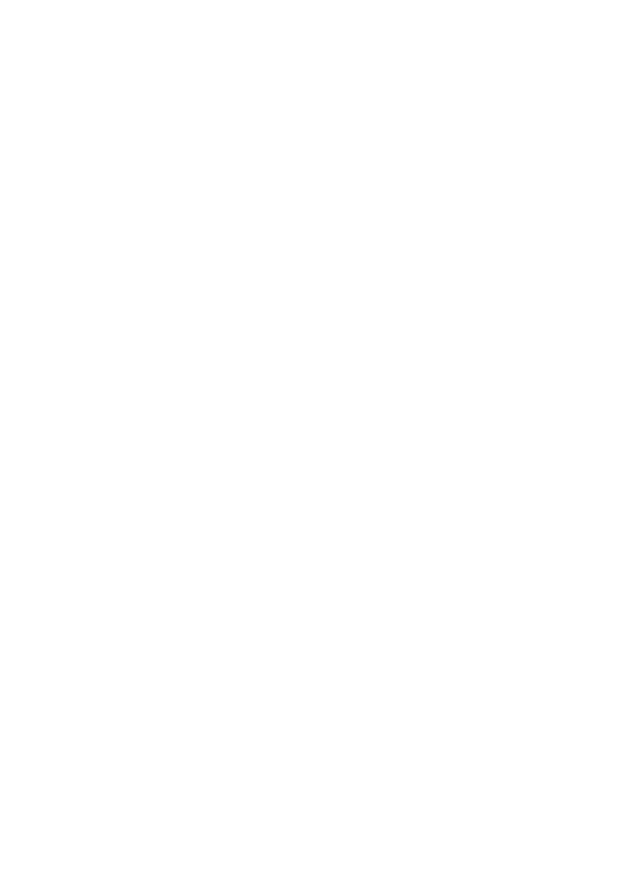
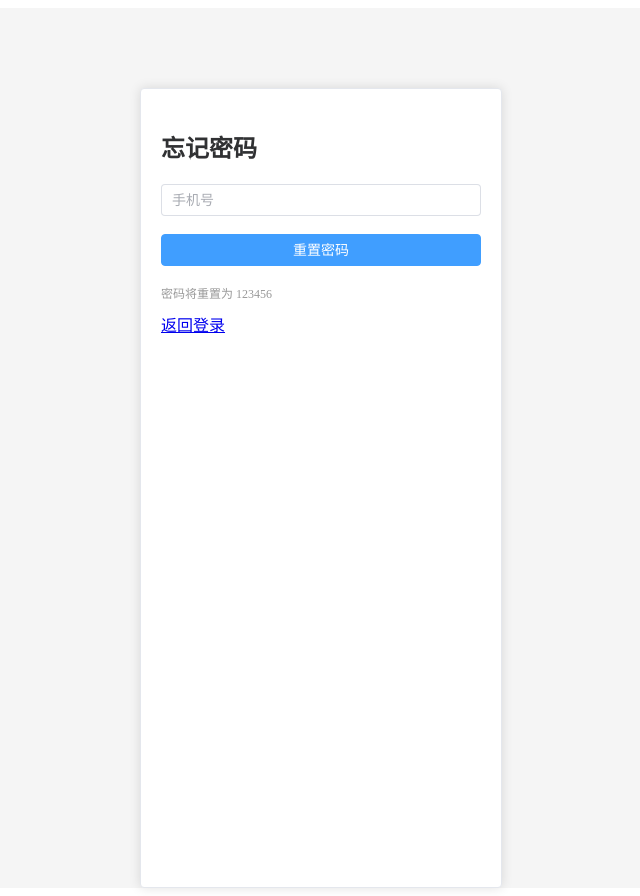
Before and after one commit to github125132/ym-health, a Vue app in the folder web/: page /forgot in a window 1280 px wide. Before the commit this address had no page. Shown: the whole page, without its empty margins (319-959 px from the left). Before the commit the page ends 800 px from the top, so only its background shows below. Built offline with nearby package versions, Linux system fonts and the light colour scheme.

Commit message:
feat: 完成忘记密码页面
- 后端 POST /api/v1/auth/forgot-password 重置密码为123456
- 前端 ForgotPassword.vue 页面

```diff
--- a/web/src/router/index.js
+++ b/web/src/router/index.js
@@ -7,6 +7,7 @@ const routes = [
   { path: '/', component: () => import('../views/home/Index.vue') },
   { path: '/login', component: () => import('../views/member/Login.vue') },
   { path: '/register', component: () => import('../views/member/Register.vue') },
+  { path: '/forgot', component: () => import('../views/member/ForgotPassword.vue') },
   { path: '/member', component: () => import('../views/member/Center.vue'), meta: { requiresAuth: true } },
   { path: '/products', component: () => import('../views/shop/ProductList.vue') },
   { path: '/products/:id', component: () => import('../views/shop/ProductDetail.vue') },
--- /dev/null
+++ b/web/src/views/member/ForgotPassword.vue
@@ -0,0 +1,45 @@
+<template>
+  <div class="forgot-page">
+    <el-card class="forgot-card">
+      <h2>忘记密码</h2>
+      <el-form ref="formRef" :model="form" :rules="rules">
+        <el-form-item prop="phone">
+          <el-input v-model="form.phone" placeholder="手机号" />
+        </el-form-item>
+        <el-form-item>
+          <el-button type="primary" @click="handleReset" :loading="loading" style="width:100%">
+            重置密码
+          </el-button>
+        </el-form-item>
+      </el-form>
+      <div class="tips">密码将重置为 123456</div>
+      <div><router-link to="/login">返回登录</router-link></div>
+    </el-card>
+  </div>
+</template>
+<script setup>
+import { ref, reactive } from 'vue'
+import { useRouter } from 'vue-router'
+import request from '../../api/request'
+import { ElMessage } from 'element-plus'
+
+const router = useRouter()
+const form = reactive({ phone: '' })
+const loading = ref(false)
+const rules = { phone: [{ required: true, message: '请输入手机号' }] }
+
+const handleReset = async () => {
+  loading.value = true
+  try {
+    await request.post('/auth/forgot-password', null, { params: { phone: form.phone } })
+    ElMessage.success('密码已重置为 123456')
+    router.push('/login')
+  } catch { ElMessage.error('操作失败') }
+  finally { loading.value = false }
+}
+</script>
+<style scoped>
+.forgot-page { display: flex; justify-content: center; padding-top: 80px; background: #f5f5f5; min-height: 100vh; }
+.forgot-card { width: 360px; }
+.tips { color: #999; font-size: 12px; margin-bottom: 10px; }
+</style>
```
Also changed, not shown: 2 other files (tests, documents, lock files or other folders).
